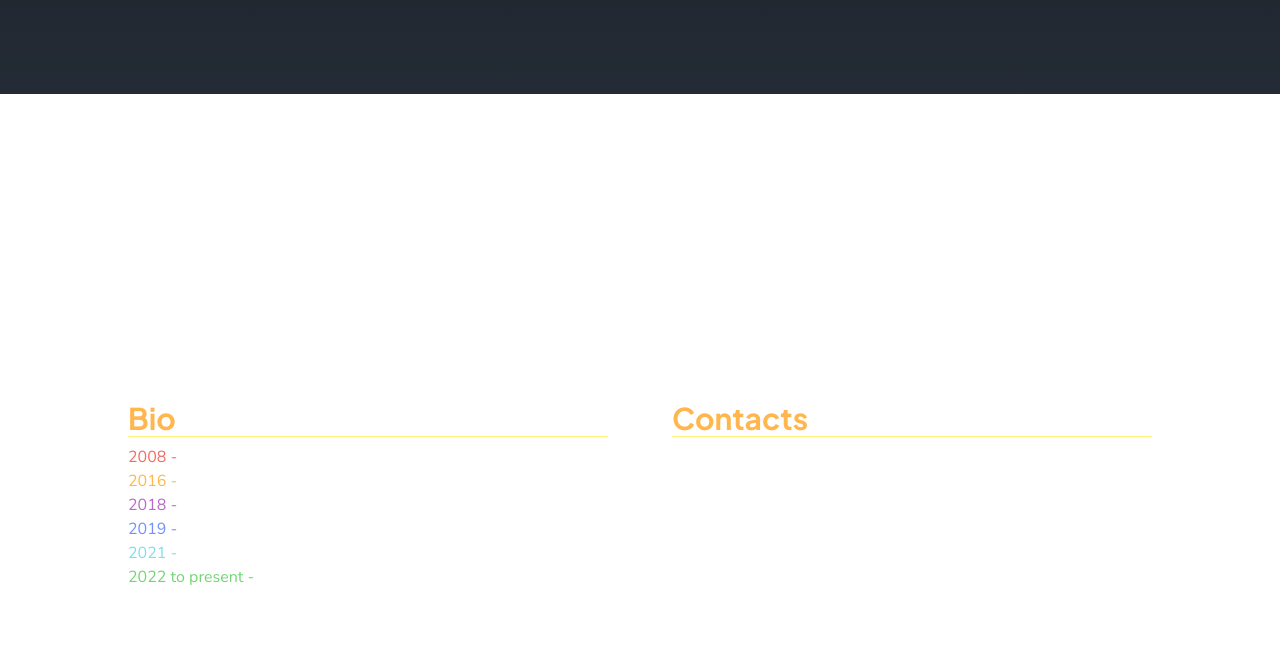
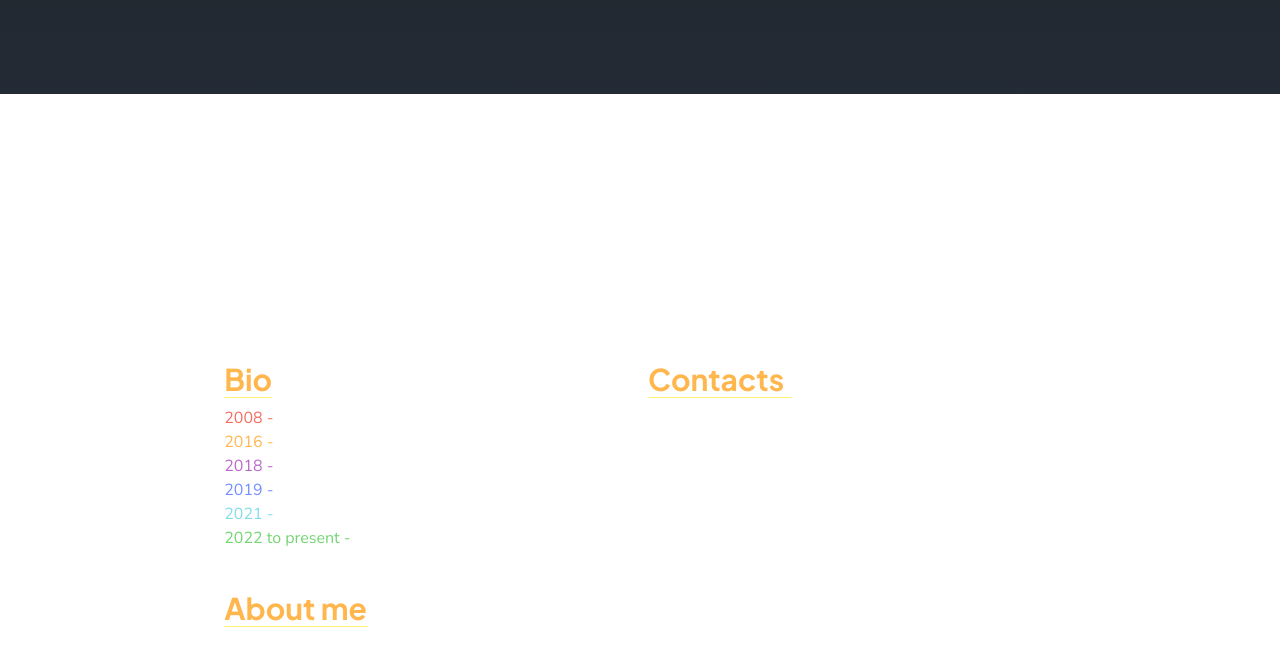
Before and after one commit to PatatoBit/folio, a SvelteKit app: page / in a window 1280 px wide. Shown: the part 706-1372 px from the top of the page. Built offline with nearby package versions, Linux system fonts and the light colour scheme; no server answers.

Commit message:
about me layout

```diff
--- a/src/components/section/About.svelte
+++ b/src/components/section/About.svelte
@@ -3,10 +3,10 @@
 </script>
 
 <section class="section">
-	<div class="container">
+	<div class="grid md:grid-cols-2 grid-cols-1 grid-row-2 gap-4">
 		<div class="bio">
 			<h1 class="head ">Bio</h1>
-			<hr />
+			<hr class="w-12" />
 			<div class="mt-2">
 				<p class="content text-white">
 					<span class="text-nicered">2008 -</span> Born in Bangkok, Thailand
@@ -29,13 +29,19 @@
 
 		<div class="bio">
 			<h1 class="head ">Contacts</h1>
-			<hr />
-			<div class="mt-2 flex gap-2">
+			<hr class="w-36" />
+
+			<div class="mt-2 flex gap-2 flex-wrap">
 				<ContactButton name="Twitter" url="https://twitter.com/patatotota" />
 				<ContactButton name="Github" url="https://github.com/pathonscript" />
 				<ContactButton name="Garden" url="https://garden.patato.live" />
 				<ContactButton name="Email" url="mailto:pathonscript@gmail.com" />
 			</div>
 		</div>
+
+		<div class="mt-6 bio md:col-span-2">
+			<h1 class="head">About me</h1>
+			<hr class="w-36" />
+		</div>
 	</div>
 </section>
--- a/src/styles/global.scss
+++ b/src/styles/global.scss
@@ -22,7 +22,7 @@ body {
 		rgb(35, 43, 54) 100%
 	);
 
-	@apply fixed -z-10 w-full min-h-screen top-0 left-0;
+	@apply fixed -z-10 w-full h-screen top-0 left-0;
 }
 
 .container {
```
